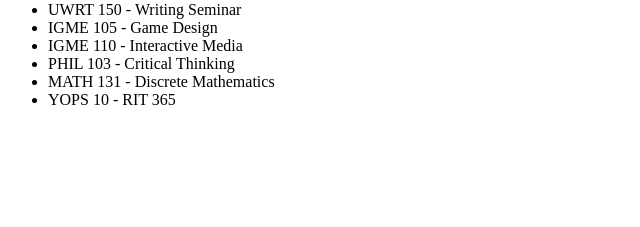
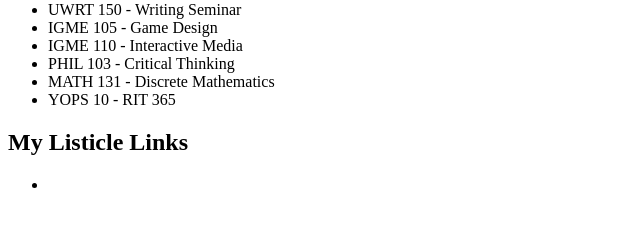
Before and after one commit to nvh8947/nvh8947.github.io, a plain HTML site: page index.html in a window 1280 px wide. Shown: the part 79-306 px from the top of the page, without its empty margins (0-640 px from the left). Drawn offline with Linux system fonts and the light colour scheme.

Commit message:
Update index.html

```diff
--- a/index.html
+++ b/index.html
@@ -15,5 +15,9 @@
       <li>MATH 131 - Discrete Mathematics</li>
       <li>YOPS 10 - RIT 365</li>
     </ul>
+    <h2>My Listicle Links</h2>
+    <ul>
+      <li></li>
+    </ul>
   </body>
 </html>
```
